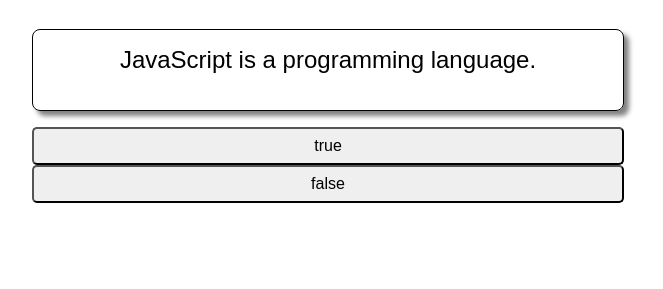
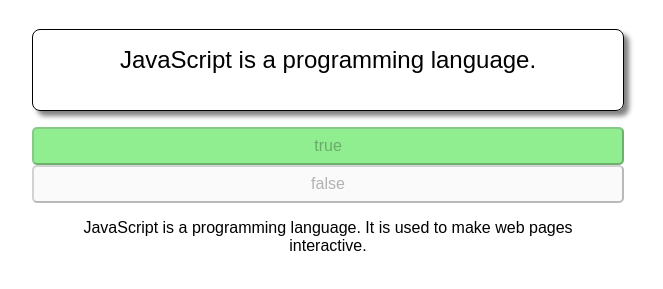
Before and after one commit to AcharaChisom/Quiz, a plain HTML site: page quiz.html in a window 1280 px wide. Both pictures are taken after a click on the button "true". Shown: the part 165-454 px from the top of the page, without its empty margins (312-975 px from the left). Drawn offline with Linux system fonts and the light colour scheme.

Commit message:
add event-listener to deal with a single question

```diff
--- a/quiz.html
+++ b/quiz.html
@@ -117,7 +117,7 @@
     // isCorrect(guess) should return true if the guess matches the fact's answer
     // and false otherwise
     function isCorrect(guess) {
-      return guess === fact.answer;
+      return guess === fact.answer.toString();
     }
 
 
@@ -134,6 +134,21 @@
     // Use a conditional to compare the guess to the fact's answer
     // and add the "correct"/"incorrect" class as appropriate
 
+    for (let i = 0; i < optionButtons.length; i++) {
+        optionButtons[i].addEventListener('click', e => {
+            explanation.textContent = fact.explanation;
+            for (let j = 0; j < optionButtons.length; j++) {
+                disable(optionButtons[j]);
+            }
+
+            if (isCorrect(e.target.value)) {
+                e.target.classList.add("correct");
+            } else {
+                e.target.classList.add("incorrect");
+            }
+        })
+    }
+
 
 
   </script>
```
Lines whose indentation alone changed are shown as unchanged.
